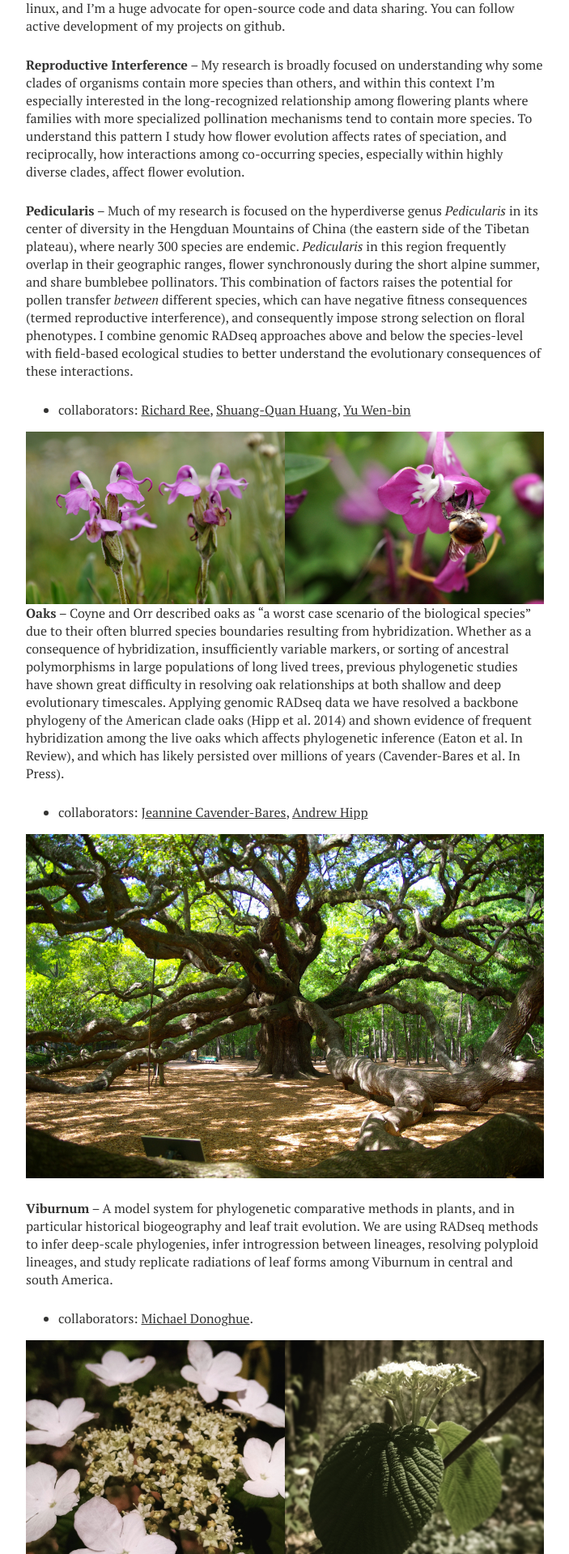
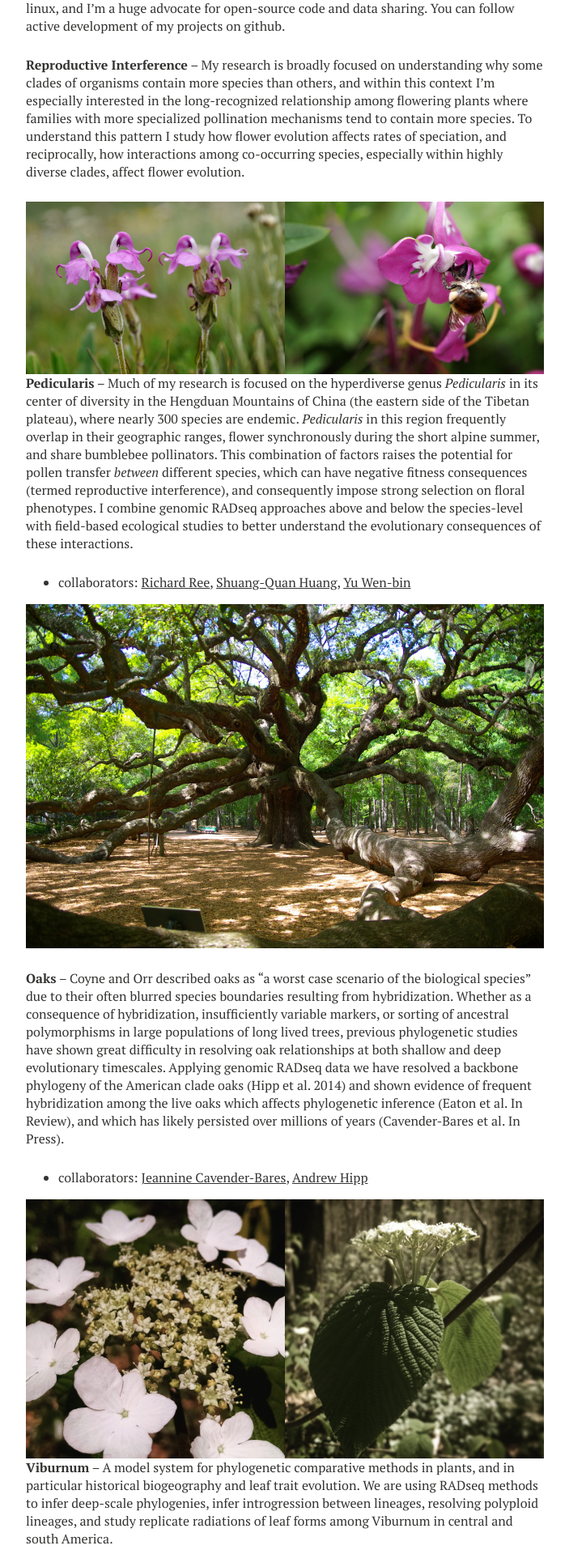
Before and after one commit to dereneaton/dereneaton.github.io, a Jekyll site: the page built from about/index.md, in a window 1280 px wide. Shown: the part 1245-3164 px from the top of the page at 81% size, without its empty margins (288-991 px from the left). Built offline with Jekyll 4.4.1, drawn with Linux system fonts in a browser that asks for light colours; nearby versions of some CDN libraries.

Commit message:
about update

```diff
--- a/about/index.md
+++ b/about/index.md
@@ -42,20 +36,24 @@
 </figure>
 
 
+__Pedicularis__ -- Much of my research is focused on the hyperdiverse genus _Pedicularis_ in its center of diversity in the Hengduan Mountains of China (the eastern side of the Tibetan plateau), where nearly 300 species are endemic. _Pedicularis_ in this region frequently overlap in their geographic ranges, flower synchronously during the short alpine summer, and share bumblebee pollinators. This combination of factors raises the potential for pollen transfer _between_ different species, which can have negative fitness consequences (termed reproductive interference), and consequently impose strong selection on floral phenotypes. I combine genomic RADseq approaches above and below the species-level with field-based ecological studies to better understand the evolutionary consequences of these interactions.
+
++ collaborators: [Richard Ree](http://www.reelab.net),
+  		 	   [Shuang-Quan Huang](http://www.researchgate.net/profile/Shuang-Quan_Huang/),
+			   		 [Yu Wen-bin](http://wbyu.wikispaces.com/home)
+
+<a href="/images/angel_oak.jpg"><img src="/images/angel_oak.jpg"></a>
+
 __Oaks__ -- Coyne and Orr described oaks as "a worst case scenario of the biological species" due to their often blurred species boundaries resulting from hybridization. Whether as a consequence of hybridization, insufficiently variable markers, or sorting of ancestral polymorphisms in large populations of long lived trees, previous phylogenetic studies have shown great difficulty in resolving oak relationships at both shallow and deep evolutionary timescales. Applying genomic RADseq data we have resolved a backbone phylogeny of the American clade oaks (Hipp et al. 2014) and shown evidence of frequent hybridization among the live oaks which affects phylogenetic inference (Eaton et al. In Review), and which has likely persisted over millions of years (Cavender-Bares et al. In Press).
 
 + collaborators: [Jeannine Cavender-Bares](http://www.cbs.umn.edu/research/research-cbs/faculty-labs/cavender),
   		 	    [Andrew Hipp](http://systematics.mortonarb.org/lab/)
 
-<a href="/images/angel_oak.jpg"><img src="/images/angel_oak.jpg"></a>
-
+<figure class="half">
+        <a href="/images/Viburnum_lantanoides.jpg"><img src="/images/Viburnum_lantanoides.jpg"></a>
+        <a href="/images/Viburnum_lantanoides2.jpg"><img src="/images/Viburnum_lantanoides2.jpg"></a>
+</figure>
 
 __Viburnum__ -- A model system for phylogenetic comparative methods in plants, and in particular historical biogeography and leaf trait evolution. We are using RADseq methods to infer deep-scale phylogenies, infer introgression between lineages, resolving polyploid lineages, and study replicate radiations of leaf forms among Viburnum in central and south America.
 
 + collaborators: [Michael Donoghue](http://www.donoghuelab.yale.edu).
-
-
-<figure class="half">
-        <a href="/images/Viburnum_lantanoides.jpg"><img src="/images/Viburnum_lantanoides.jpg"></a>
-        <a href="/images/Viburnum_lantanoides2.jpg"><img src="/images/Viburnum_lantanoides2.jpg"></a>
-</figure>
```
Also changed, not shown: other parts of about/index.md (+0 -6 lines).
